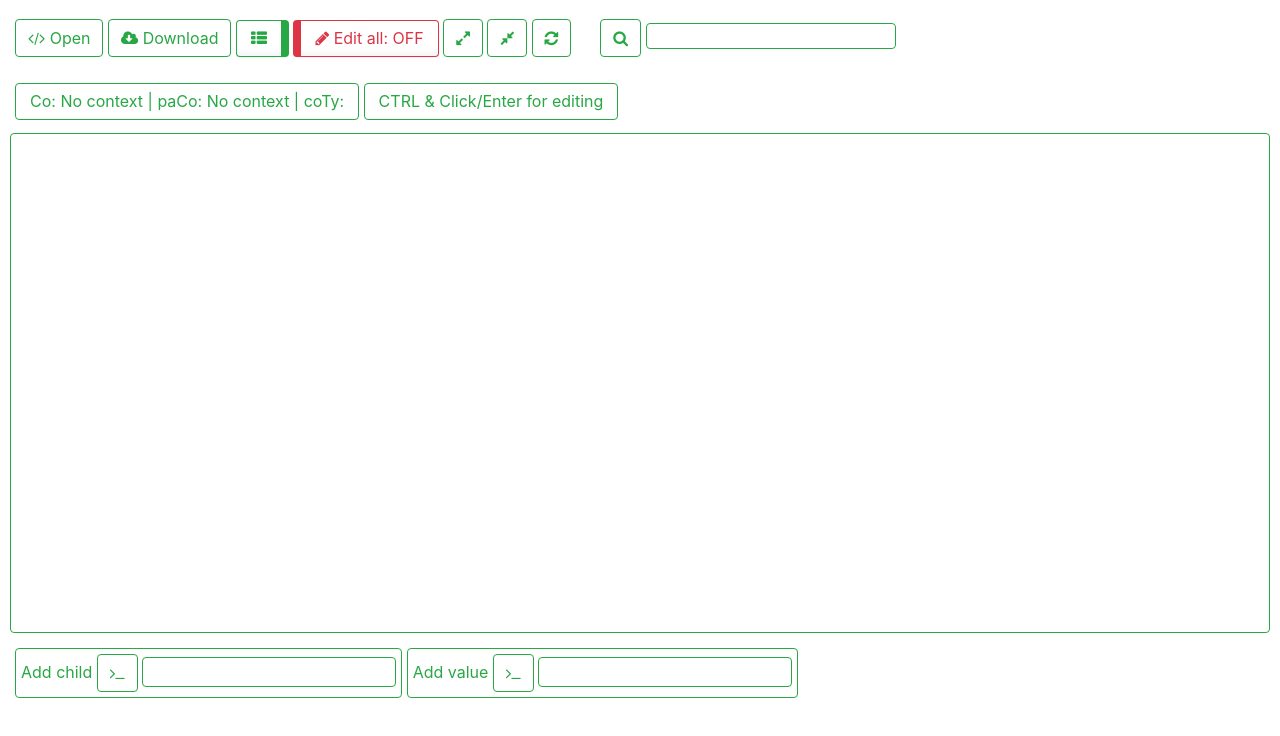
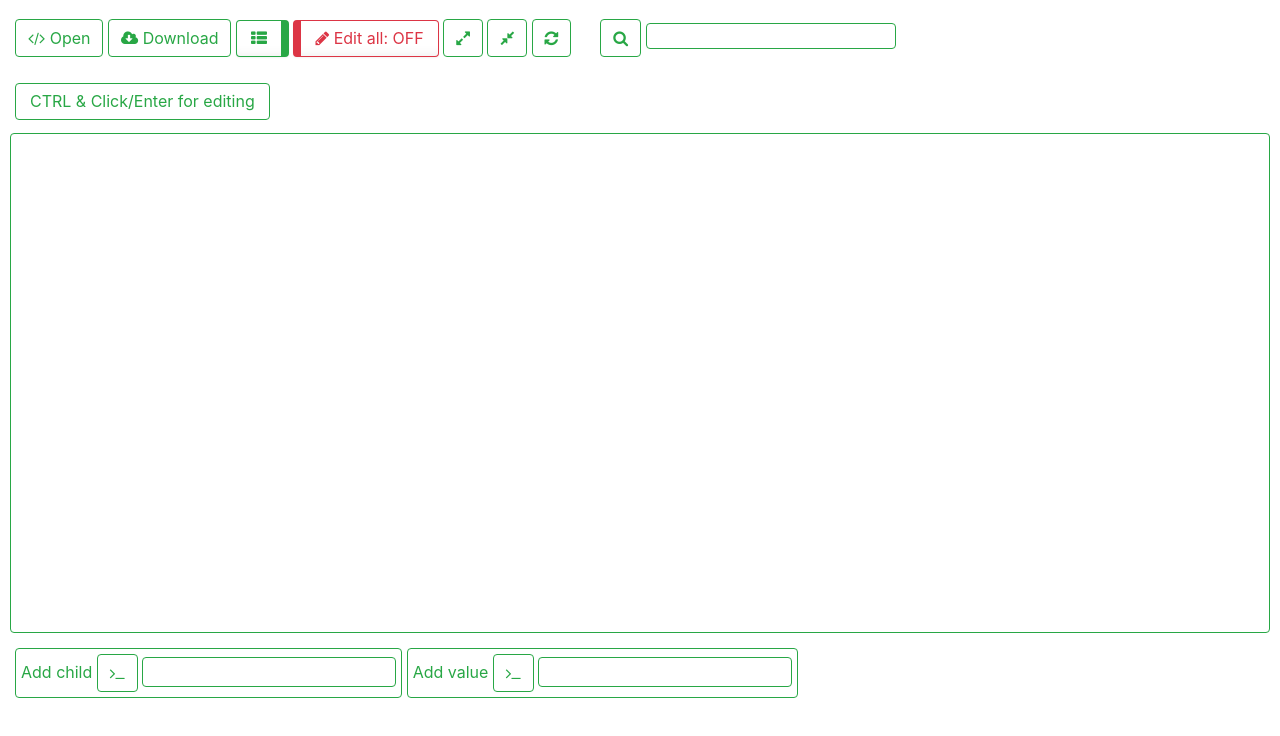
Before and after one commit to solvedDev/JSON-Editor, a plain HTML site: page index.html in a window 1280 px wide. Drawn offline with nearby package versions, Linux system fonts and the light colour scheme.

Commit message:
removed debug info

```diff
--- a/index.html
+++ b/index.html
@@ -56,7 +56,7 @@
 			Open: Nothing
 		</div>
 		<!--DEBUG ONLY-->
-		<div  class="section inline-element div-fit-size" id="show-context">
+		<div style="display: none;" class="section inline-element div-fit-size" id="show-context">
 			Context: Nothing
 		</div>
 		<!--HINT-->
```
